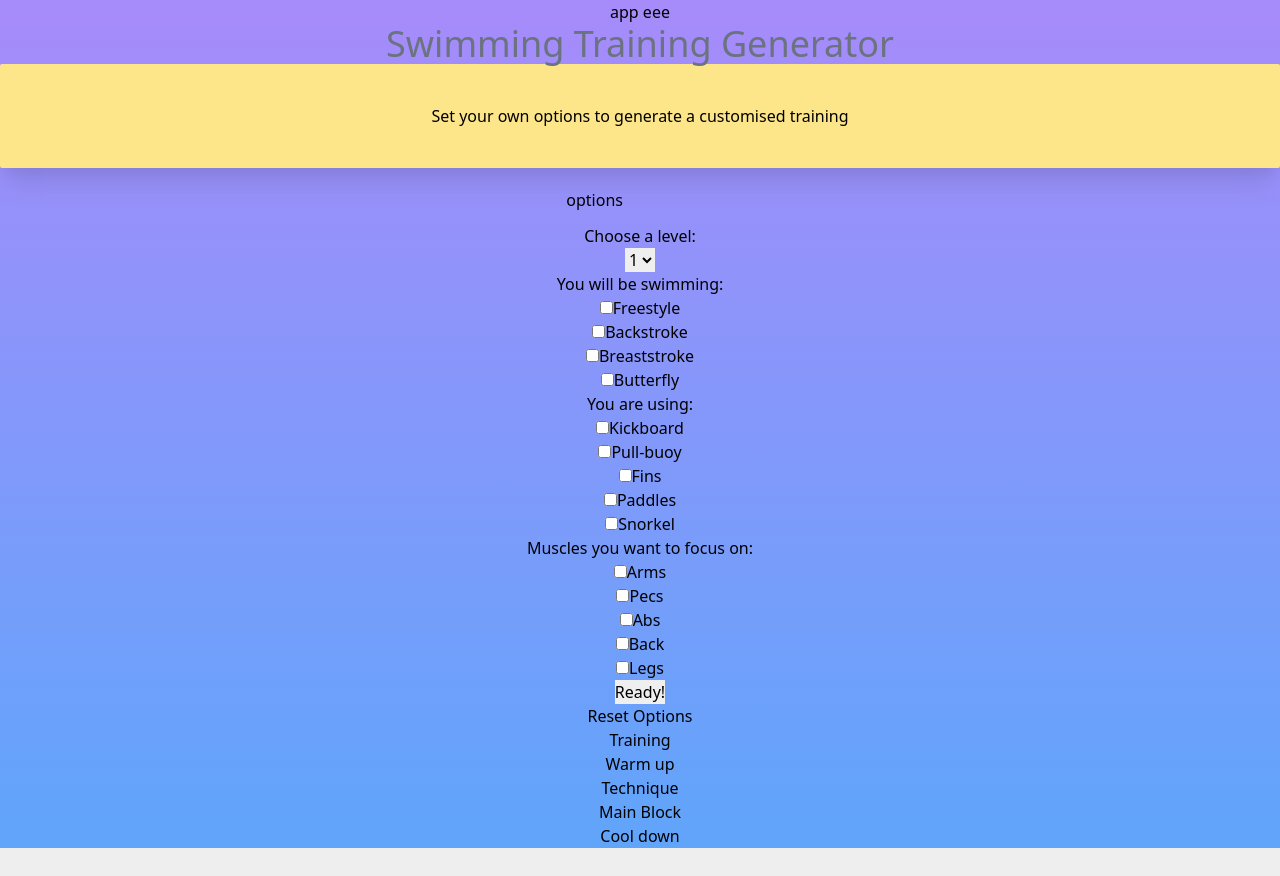
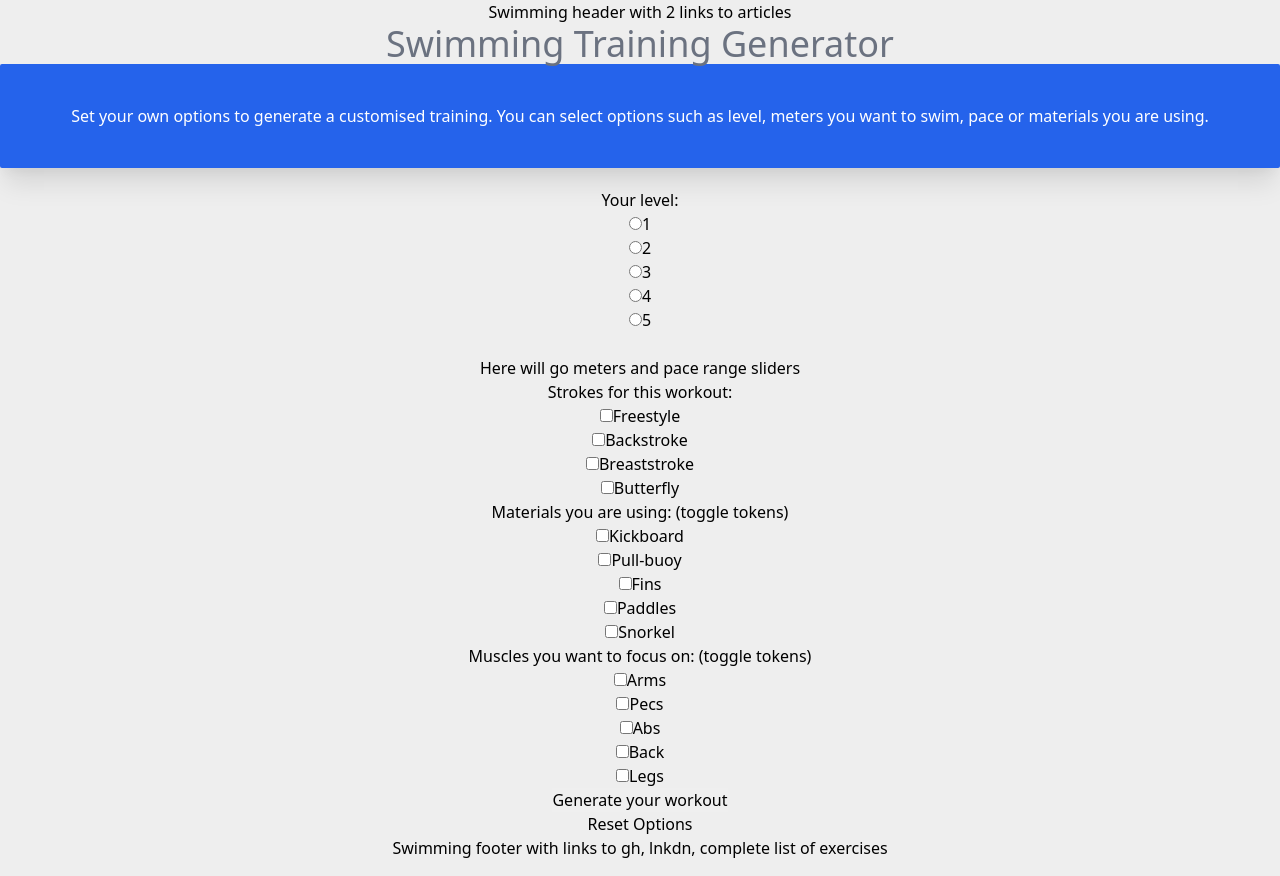
Before and after one commit to masanpoc/swimming, a React app: page / in a window 1280 px wide. Built offline with nearby package versions, Linux system fonts and the light colour scheme.

Commit message:
giving structure to form according to UX principles

```diff
--- a/src/components/App.js
+++ b/src/components/App.js
@@ -10,15 +10,16 @@ const App = () => {
 
   return (
     <Provider store={store}>
-    <div className="p-0 m-0 w-full mb-4 text-center bg-gradient-to-b from-purple-400 to-blue-400">
-      app eee
+    <div className="p-0 m-0 w-full mb-4 text-center ">
+      <header>
+        <h1>Swimming header with 2 links to articles</h1>
+      </header>
       <h1 className="text-4xl text-gray-500 hover:text-gray-600">
         Swimming Training Generator
       </h1>
-      <h2 className="p-10 mb-5 rounded-sm bg-yellow-200 shadow-xl flex flex-col justify-center items-center divide-y-reverse divide-red-400">
-        Set your own options to generate a customised training
+      <h2 className="p-10 mb-5 text-white rounded-sm bg-opacity-100 bg-blue-600 shadow-xl flex flex-col justify-center items-center divide-y-reverse divide-red-400">
+        Set your own options to generate a customised training. You can select options such as level, meters you want to swim, pace or materials you are using.
       </h2>
-      <p className="my-3 px-2 mx-2 w-11/12">options</p>
       {/* {
         generated
         ? <Training />
@@ -26,7 +27,10 @@ const App = () => {
       } */}
 
       <Input />
-      <Training />
+      {/* <Training /> */}
+      <footer>
+        <h1>Swimming footer with links to gh, lnkdn, complete list of exercises</h1>
+      </footer>
     </div>
     </Provider>
   );
--- a/src/components/Input/Input.js
+++ b/src/components/Input/Input.js
@@ -117,18 +117,35 @@ const Input = () => {
 
     <form onSubmit={handleSubmit} id='training-form'>
       <label htmlFor="levels">
-        <h3>Choose a level:</h3>
+        <h3>Your level:</h3>
       </label>
-      <select name="levels" id="levels" onChange={(e)=>setLevel(e.target.value)}>
-        <option value="1">1</option>
-        <option value="2">2</option>
-        <option value="3">3</option>
-        <option value="4">4</option>
-        <option value="5">5</option>
-      </select>
+      <ul>
+        <li>
+          <input type="radio" id="1" name="1" value="1" onChange={(e)=>setLevel(e.target.value)}/>
+          <label htmlFor="1">1</label>
+        </li>
+        <li>
+          <input type="radio" id="2" name="2" value="2" onChange={(e)=>setLevel(e.target.value)}/>
+          <label htmlFor="2">2</label>
+        </li>
+        <li>
+          <input type="radio" id="3" name="3" value="3" onChange={(e)=>setLevel(e.target.value)}/>
+          <label htmlFor="3">3</label>
+        </li>
+        <li>
+          <input type="radio" id="4" name="4" value="4" onChange={(e)=>setLevel(e.target.value)}/>
+          <label htmlFor="4">4</label>
+        </li>
+        <li>
+          <input type="radio" id="5" name="5" value="5" onChange={(e)=>setLevel(e.target.value)}/>
+          <label htmlFor="5">5</label>
+        </li>
+      </ul>
       <br/>
-
-      <h3>You will be swimming:</h3>
+      <div>
+        Here will go meters and pace range sliders
+      </div>
+      <h3>Strokes for this workout:</h3>
       <div>
         <input type="checkbox" id="freestyle" name="freestyle" value="freestyle" onChange={handleStrokes}/>
         <label htmlFor="freestyle">Freestyle</label><br/>
@@ -140,7 +157,7 @@ const Input = () => {
         <label htmlFor="butterfly">Butterfly</label><br/>
       </div>
 
-      <h3>You are using:</h3>
+      <h3>Materials you are using: (toggle tokens)</h3>
       <div>
         <input type="checkbox" id="kickboard" name="kickboard" value="kickboard" onChange={handleMaterials}/>
         <label htmlFor="kickboard">Kickboard</label><br/>
@@ -154,7 +171,7 @@ const Input = () => {
         <label htmlFor="snorkel">Snorkel</label><br/>
       </div>
 
-      <h3>Muscles you want to focus on:</h3>
+      <h3>Muscles you want to focus on: (toggle tokens)</h3>
       <div>
         {/* <input type="checkbox" id="all" name="all" value="all" onChange={handleMuscles}/>
         <label htmlFor="all">All</label><br/> */}
@@ -170,7 +187,7 @@ const Input = () => {
         <label htmlFor="legs">Legs</label><br/>
       </div>
 
-      <input type="submit" value="Ready!"/>
+      <input type="submit" value="Generate your workout"/>
 
     </form>
 
```
Also changed, not shown: 2 other files (tests, documents, lock files or other folders).
